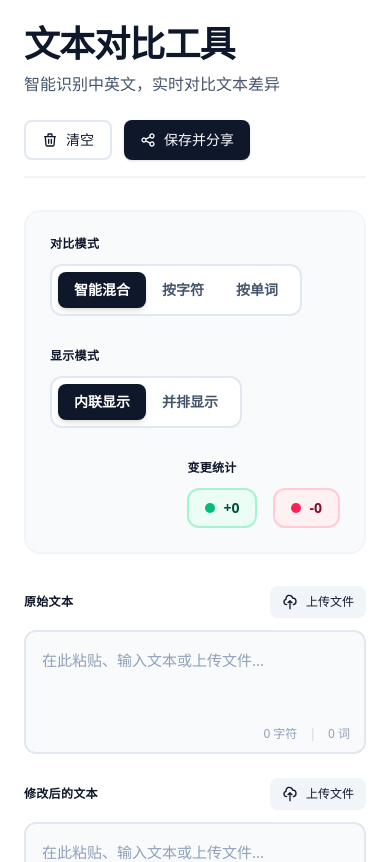
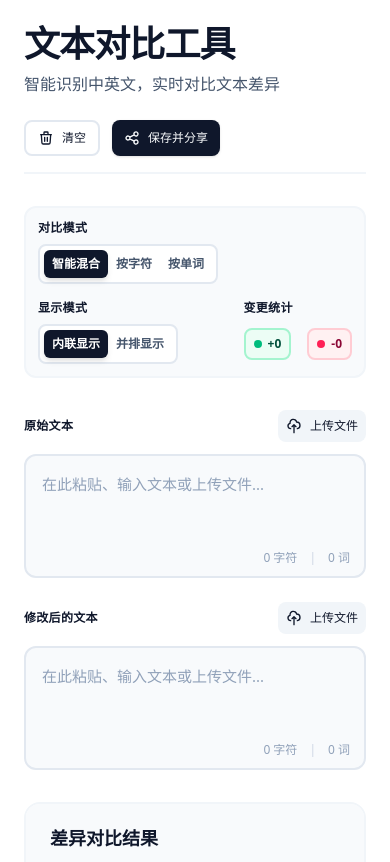
Before and after one commit to fengyxz/antik-diff-tool, a React (Vite) app: page / in a window 390 px wide. Shown: the top 862 px of the page. Built offline with nearby package versions, Linux system fonts and the light colour scheme; no server answers.

Commit message:
feat: add loading

```diff
--- a/package.json
+++ b/package.json
@@ -3,6 +3,10 @@
   "private": true,
   "version": "0.0.0",
   "type": "module",
+  "engines": {
+    "node": ">=22.0.0",
+    "pnpm": ">=9.0.0"
+  },
   "scripts": {
     "dev": "vite",
     "build": "tsc -b && vite build",
--- a/src/App.tsx
+++ b/src/App.tsx
@@ -8,6 +8,7 @@ import InlineDiff from "./components/DiffDisplay/InlineDiff";
 import SideBySide from "./components/DiffDisplay/SideBySide";
 import EmptyState from "./components/DiffDisplay/EmptyState";
 import ShareDialog from "./components/ShareDialog";
+import LoadingScreen from "./components/LoadingScreen";
 import { mixedDiff } from "./utils/diffAlgorithm";
 import { saveDiffSession, loadDiffSession } from "./lib/supabase";
 import type { DiffResult } from "./utils/diffAlgorithm";
@@ -40,6 +41,7 @@ export default function App() {
   const [showShareDialog, setShowShareDialog] = useState(false);
   const [currentSessionId, setCurrentSessionId] = useState<string>("");
   const [loading, setLoading] = useState(false);
+  const [initialLoading, setInitialLoading] = useState(false);
 
   // 检查URL参数，加载分享的会话
   useEffect(() => {
@@ -47,6 +49,7 @@ export default function App() {
     const sessionId = params.get("session");
 
     if (sessionId) {
+      setInitialLoading(true);
       loadSession(sessionId);
     }
   }, []);
@@ -67,6 +70,7 @@ export default function App() {
       alert("加载失败：" + (result.error || "未找到会话"));
     }
     setLoading(false);
+    setInitialLoading(false);
   };
 
   // 计算diff结果
@@ -128,7 +132,8 @@ export default function App() {
   };
 
   return (
-    <div className="min-h-screen bg-white p-6 md:p-8 lg:p-12">
+    <div className="min-h-screen bg-white p-6 md:p-8 lg:p-12 relative">
+      {initialLoading && <LoadingScreen />}
       <div className="mx-auto space-y-8">
         {/* 顶部标题栏 */}
         <header className="flex flex-col md:flex-row md:items-center justify-between gap-6 pb-4 border-b-2 border-slate-100">
@@ -193,8 +198,8 @@ export default function App() {
         </header>
 
         {/* 控制面板 */}
-        <div className="bg-slate-50 rounded-2xl p-6 border-2 border-slate-100">
-          <div className="flex flex-wrap items-start gap-8 lg:gap-12">
+        <div className="bg-slate-50 rounded-xl md:rounded-2xl p-3 sm:p-4 md:p-6 border-2 border-slate-100">
+          <div className="flex flex-wrap items-start gap-4 md:gap-6 lg:gap-8">
             {/* 对比模式选择 */}
             <ToggleGroup
               label="对比模式"
@@ -282,7 +287,6 @@ export default function App() {
           </div>
         </div>
       </div>
-
       {/* 分享对话框 */}
       {showShareDialog && (
         <ShareDialog
--- a/src/components/Button.tsx
+++ b/src/components/Button.tsx
@@ -24,12 +24,12 @@ const Button = forwardRef<HTMLButtonElement, ButtonProps>(
         "bg-slate-100 text-slate-900 hover:bg-slate-200 active:bg-slate-300",
     };
 
-    const sizes = {
-      default: "h-10 px-4 py-2 text-sm",
-      sm: "h-8 px-3 text-xs",
-      lg: "h-12 px-6 text-base",
-      icon: "h-10 w-10",
-    };
+  const sizes = {
+    default: "h-9 sm:h-10 px-3 sm:px-4 py-2 text-xs sm:text-sm",
+    sm: "h-8 px-2 sm:px-3 text-xs",
+    lg: "h-10 sm:h-12 px-4 sm:px-6 text-sm sm:text-base",
+    icon: "h-9 w-9 sm:h-10 sm:w-10",
+  };
 
     return (
       <button
--- /dev/null
+++ b/src/components/LoadingScreen.tsx
@@ -0,0 +1,37 @@
+export default function LoadingScreen() {
+  return (
+    <div className="fixed inset-0 bg-white/30 backdrop-blur-sm z-50 flex items-center justify-center">
+      <div className="flex flex-col items-center gap-4 bg-white rounded-2xl shadow-2xl p-8 border-2 border-slate-200">
+        {/* Loading Spinner */}
+        <div className="relative w-16 h-16">
+          {/* 外圈 */}
+          <div className="absolute inset-0 border-4 border-slate-200 rounded-full"></div>
+          {/* 旋转圈 */}
+          <div className="absolute inset-0 border-4 border-slate-900 rounded-full border-t-transparent animate-spin"></div>
+        </div>
+
+        {/* 加载文字 */}
+        <div className="flex flex-col items-center gap-2">
+          <p className="text-slate-900 font-semibold text-lg">加载中...</p>
+          <p className="text-slate-500 text-sm">正在获取对比数据</p>
+        </div>
+
+        {/* 动画点点 */}
+        <div className="flex gap-2">
+          <div
+            className="w-2 h-2 bg-slate-900 rounded-full animate-bounce"
+            style={{ animationDelay: "0ms" }}
+          ></div>
+          <div
+            className="w-2 h-2 bg-slate-900 rounded-full animate-bounce"
+            style={{ animationDelay: "150ms" }}
+          ></div>
+          <div
+            className="w-2 h-2 bg-slate-900 rounded-full animate-bounce"
+            style={{ animationDelay: "300ms" }}
+          ></div>
+        </div>
+      </div>
+    </div>
+  );
+}
--- a/src/components/StatsBadge.tsx
+++ b/src/components/StatsBadge.tsx
@@ -25,10 +25,10 @@ export default function StatsBadge({ type, count }: StatsBadgeProps) {
 
   return (
     <div
-      className={`flex items-center gap-2 px-4 py-2 ${style.bg} border-2 ${style.border} rounded-xl`}
+      className={`flex items-center gap-1.5 md:gap-2 px-2 sm:px-3 md:px-4 py-1.5 md:py-2 ${style.bg} border-2 ${style.border} rounded-lg md:rounded-xl`}
     >
-      <div className={`w-2.5 h-2.5 rounded-full ${style.dot}`} />
-      <span className={`text-sm font-semibold ${style.text}`}>
+      <div className={`w-2 h-2 md:w-2.5 md:h-2.5 rounded-full ${style.dot}`} />
+      <span className={`text-xs md:text-sm font-semibold ${style.text}`}>
         {style.prefix}
         {count}
       </span>
--- a/src/components/ToggleGroup.tsx
+++ b/src/components/ToggleGroup.tsx
@@ -12,16 +12,16 @@ export default function ToggleGroup<T extends string>({
   options,
 }: ToggleGroupProps<T>) {
   return (
-    <div className="flex flex-col gap-3">
+    <div className="flex flex-col gap-2 md:gap-3">
       <label className="text-xs font-bold text-slate-900 uppercase tracking-wide">
         {label}
       </label>
-      <div className="inline-flex items-center rounded-xl bg-white border-2 border-slate-200 p-1.5">
+      <div className="inline-flex items-center rounded-lg md:rounded-xl bg-white border-2 border-slate-200 p-1">
         {options.map((option) => (
           <button
             key={option.value}
             onClick={() => onChange(option.value)}
-            className={`px-4 py-2 text-sm font-semibold rounded-lg transition-all ${
+            className={`px-2 sm:px-3 md:px-4 py-1.5 md:py-2 text-xs md:text-sm font-semibold rounded-md md:rounded-lg transition-all whitespace-nowrap ${
               value === option.value
                 ? "bg-slate-900 text-white shadow-md"
                 : "text-slate-600 hover:text-slate-900 hover:bg-slate-50"
```
Also changed, not shown: 2 other files (tests, documents, lock files or other folders).
